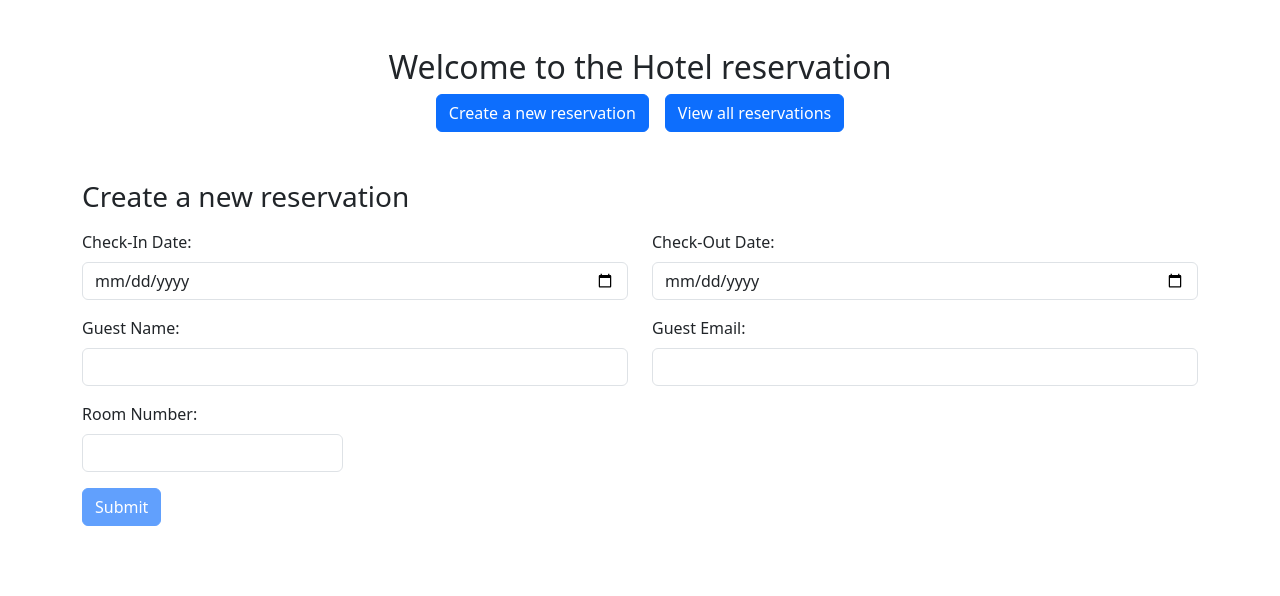
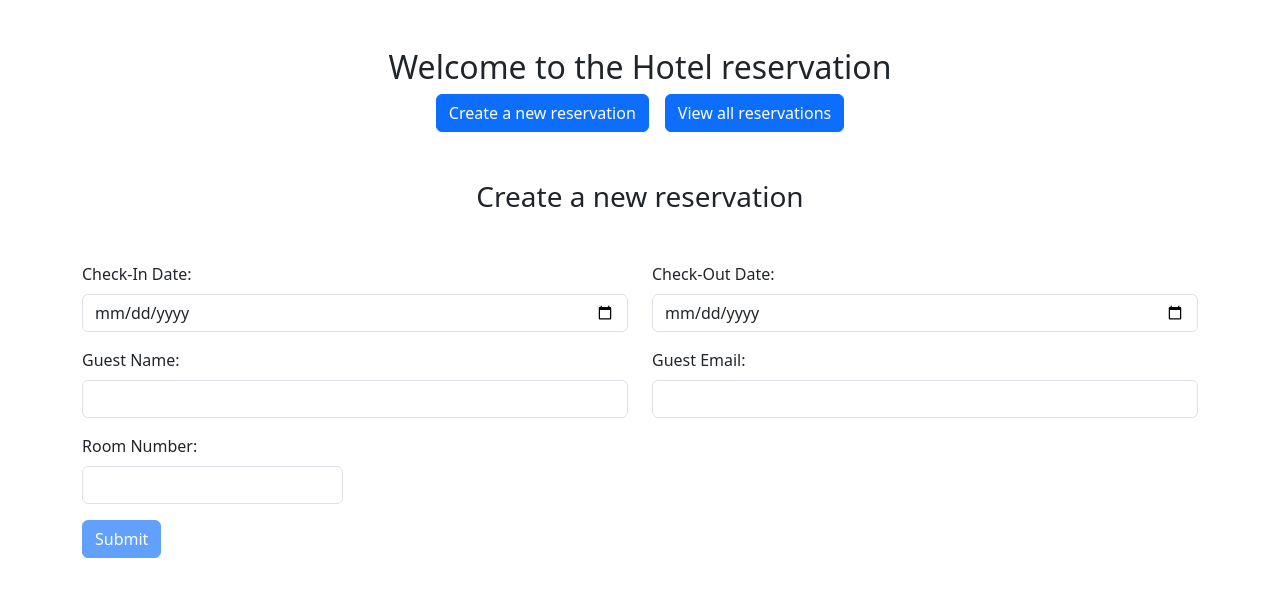
Before and after one commit to stellamarma/Angular, an Angular app in the folder 3/hotel-app/: page /new in a window 1280 px wide. Shown: the top 596 px of the page. Built offline with nearby package versions, Linux system fonts and the light colour scheme.

Commit message:
Final look

```diff
--- a/3/hotel-app/src/app/reservation-form/reservation-form.component.html
+++ b/3/hotel-app/src/app/reservation-form/reservation-form.component.html
@@ -1,5 +1,5 @@
 <app-home></app-home>
-<h3 class="mt-5 mb-3">Create a new reservation</h3>
+<h3 class="mt-5 mb-5 text-center">Create a new reservation</h3>
 
 <form [formGroup]="reservationForm" (ngSubmit)="onSubmit()">
 
--- a/3/hotel-app/src/app/reservation-list/reservation-list.component.html
+++ b/3/hotel-app/src/app/reservation-list/reservation-list.component.html
@@ -23,7 +23,7 @@
             <td>{{reservation.checkOutDate}}</td>
             <td>
                 <button class="btn btn-sm btn-danger mx-1" (click)="deleteReservation(reservation.id)">Delete</button>
-                <button [routerLink]="['/edit',reservation.id]">Edit</button>
+                <button class="btn btn-sm btn-primary mx-1" [routerLink]="['/edit',reservation.id]">Edit</button>
             </td>
         </tr>
     </tbody>
```
